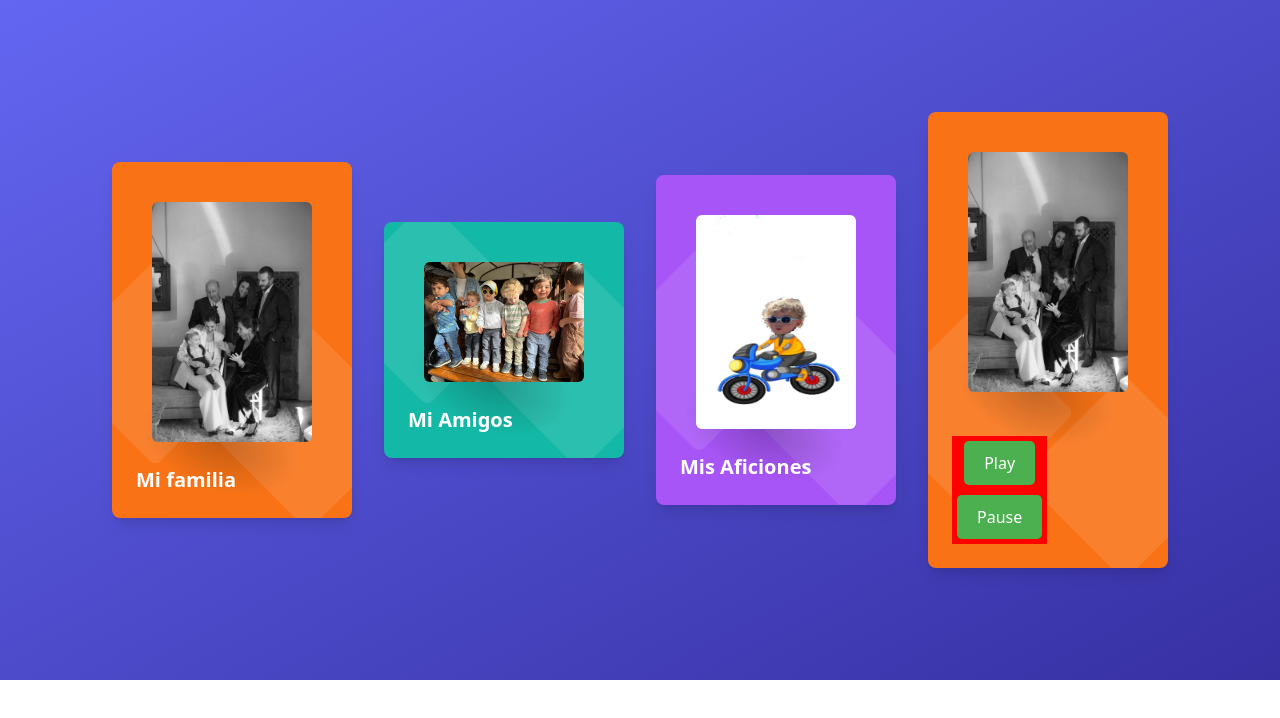
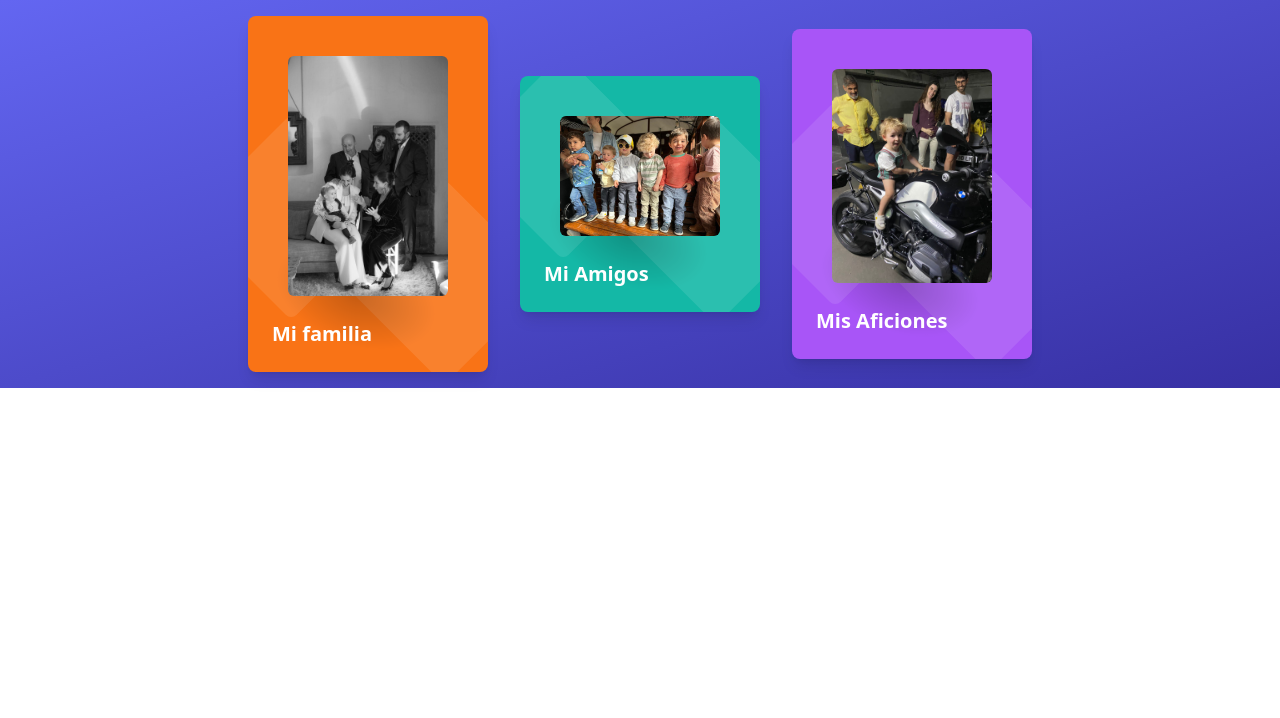
Before and after one commit to sergio-ove/rincon-tommy-tomas, a Vue app: page /bienvenida in a window 1280 px wide. Shown: the top 718 px of the page. Built offline with nearby package versions, Linux system fonts and the light colour scheme.

Commit message:
añado carrusel

```diff
--- /dev/null
+++ b/src/components/wcAmigos/wcAmigos.js
@@ -0,0 +1,53 @@
+import { defineComponent, onMounted, ref ,nextTick  } from 'vue';
+
+
+export default defineComponent({
+    name: 'wcAmigos',
+    setup() {
+        const track = ref(null);
+        const slides = ref([]);
+        const slideWidth = ref(0);
+        const currentIndex = ref(0);
+
+        const updateCarousel = () => {
+          if (track.value) {
+            track.value.style.transform = `translateX(-${slideWidth.value * currentIndex.value}px)`;
+          }
+        };
+
+        const nextSlide = () => {
+          if (currentIndex.value < slides.value.length - 1) {
+            currentIndex.value++;
+            updateCarousel();
+          }
+        };
+
+        const prevSlide = () => {
+          if (currentIndex.value > 0) {
+            currentIndex.value--;
+            updateCarousel();
+          }
+        };
+
+        onMounted(async () => {
+          await nextTick(); // Espera a que el DOM esté completamente renderizado
+          if (track.value) {
+            slides.value = Array.from(track.value.children);
+            slideWidth.value = slides.value[0].getBoundingClientRect().width;
+            updateCarousel();
+
+            window.addEventListener('resize', () => {
+              slideWidth.value = slides.value[0].getBoundingClientRect().width;
+              updateCarousel();
+            });
+          }
+        });
+
+        return {
+          track,
+          nextSlide,
+          prevSlide,
+        };
+      },
+
+});
--- /dev/null
+++ b/src/components/wcAmigos/wcAmigos.vue
@@ -0,0 +1,37 @@
+<template>
+    <div class="carousel-wrapper relative">
+      <div class="carousel-track flex" ref="track">
+        <div class="carousel-slide bg-indigo-400 flex justify-center items-center h-64 text-white text-2xl"> <img src="/src/assets/grupo.jpg" alt=""></div>
+        <div class="carousel-slide bg-indigo-500 flex justify-center items-center h-64 text-white text-2xl"><img src="/src/assets/carrito.jpg" alt=""></div>
+        <div class="carousel-slide bg-indigo-600 flex justify-center items-center h-64 text-white text-2xl">Slide 3</div>
+      </div>
+      <button @click="prevSlide" class="absolute left-0 top-1/2 transform -translate-y-1/2 bg-white p-2 rounded-full shadow-lg">
+        &#10094;
+      </button>
+      <button @click="nextSlide" class="absolute right-0 top-1/2 transform -translate-y-1/2 bg-white p-2 rounded-full shadow-lg">
+        &#10095;
+      </button>
+    </div>
+  </template>
+<script src="./wcAmigos.js"></script>
+
+<style scoped>
+.carousel-wrapper {
+  position: relative;
+  width: 100%;
+  overflow: hidden;
+  margin-top: 217px;
+
+}
+.carousel-track {
+  display: flex;
+  transition: transform 0.5s ease-in-out;
+}
+.carousel-slide {
+  min-width: 100%;
+  box-sizing: border-box;
+}
+button {
+  font-size: 1.5rem;
+}
+</style>
--- a/src/components/wcBienvenida/wcBienvenida.js
+++ b/src/components/wcBienvenida/wcBienvenida.js
@@ -1,24 +1,20 @@
-import { defineComponent } from 'vue';
-import wcMusica from '../wcMusica/wcMusica.vue';
-
+import { defineComponent, onMounted } from 'vue';
+import musicFile from '../../assets/sonidos/motor.wav'
 
 export default defineComponent({
     name: 'wcBienvenida',
-    components: {
-        'wcMusica': wcMusica,
-    },
-
     data() {
-        return {
-
-        };
-    },
-
-    mounted() {
-
+      return {
+        musicSrc: musicFile
+      };
     },
     methods: {
-
-
+        pagSeccion(evento) {
+            this.$router.push({ name: evento, params: { evento } });
+        }
+    },
+    onMounted() {
+      // Inicia la música al montar el componente
+      this.startMusic();
     }
-});
+  });
--- a/src/components/wcBienvenida/wcBienvenida.vue
+++ b/src/components/wcBienvenida/wcBienvenida.vue
@@ -1,7 +1,7 @@
 <template>
   <!-- component -->
-<div class="p-24 flex flex-wrap items-center justify-center bg-gradient-to-br from-indigo-500 to-indigo-800">
-
+<div class="p-18 flex flex-wrap items-center justify-center bg-gradient-to-br from-indigo-500 to-indigo-800">
+    <button  @click="pagSeccion('familia')" >
     <div class="flex-shrink-0 m-4 relative h-120 overflow-hidden bg-orange-500 rounded-lg max-w-xs shadow-lg">
       <svg class="absolute bottom-0 left-0 mb-8" viewBox="0 0 375 283" fill="none" style="transform: scale(1.5); opacity: 0.1;">
         <rect x="159.52" y="175" width="152" height="152" rx="8" transform="rotate(-45 159.52 175)" fill="white"/>
@@ -18,6 +18,8 @@
         </div>
       </div>
     </div>
+  </button>
+  <button  @click="pagSeccion('amigos')">
     <div class="flex-shrink-0 m-4 relative h-120 overflow-hidden bg-teal-500 rounded-lg max-w-xs shadow-lg">
       <svg class="absolute bottom-0 left-0 mb-8" viewBox="0 0 375 283" fill="none" style="transform: scale(1.5); opacity: 0.1;">
         <rect x="159.52" y="175" width="152" height="152" rx="8" transform="rotate(-45 159.52 175)" fill="white"/>
@@ -35,6 +37,8 @@
         </div>
       </div>
     </div>
+  </button>
+  <button @click="pagSeccion('aficiones')">
     <div class="flex-shrink-0 m-4 relative h-120 overflow-hidden bg-purple-500 rounded-lg max-w-xs shadow-lg">
       <svg class="absolute bottom-0 left-0 mb-8" viewBox="0 0 375 283" fill="none" style="transform: scale(1.5); opacity: 0.1;">
         <rect x="159.52" y="175" width="152" height="152" rx="8" transform="rotate(-45 159.52 175)" fill="white"/>
@@ -42,7 +46,7 @@
       </svg>
       <div class="relative pt-10 px-10 flex items-center justify-center">
         <div class="block absolute w-48 h-48 bottom-0 left-0 -mb-24 ml-3" style="background: radial-gradient(black, transparent 60%); transform: rotate3d(0, 0, 1, 20deg) scale3d(1, 0.6, 1); opacity: 0.2;"></div>
-        <img class="relative w-40 rounded-md" src="/src/assets/motero.jpg" alt="">
+        <img class="relative w-40 rounded-md" src="/src/assets/motorista.jpg" alt="">
       </div>
       <div class="relative text-white px-6 pb-6 mt-6">
         <div class="flex justify-between">
@@ -51,23 +55,7 @@
         </div>
       </div>
     </div>
-    <div class="flex-shrink-0 m-4 relative h-120 overflow-hidden bg-orange-500 rounded-lg max-w-xs shadow-lg">
-      <svg class="absolute bottom-0 left-0 mb-8" viewBox="0 0 375 283" fill="none" style="transform: scale(1.5); opacity: 0.1;">
-        <rect x="159.52" y="175" width="152" height="152" rx="8" transform="rotate(-45 159.52 175)" fill="white"/>
-        <rect y="107.48" width="152" height="152" rx="8" transform="rotate(-45 0 107.48)" fill="white"/>
-      </svg>
-      <div class="relative pt-10 px-10 flex items-center justify-center">
-        <div class="block absolute w-48 h-48 bottom-0 left-0 -mb-24 ml-3" style="background: radial-gradient(black, transparent 60%); transform: rotate3d(0, 0, 1, 20deg) scale3d(1, 0.6, 1); opacity: 0.2;"></div>
-        <img class="relative w-40 rounded-md" src="/src/assets/boda.jpg" alt="">
-      </div>
-      <div class="relative text-white px-6 pb-6 mt-6">
-        <div class="flex justify-between">
-          <wcMusica/>
-
-        </div>
-      </div>
-    </div>
-
+  </button>
 
   </div>
 </template>
--- a/src/components/wcInicio/wcInicio.vue
+++ b/src/components/wcInicio/wcInicio.vue
@@ -10,6 +10,7 @@
       <button @click="pagBienvenida" class="hover:bg-blue-400 bg-indigo-600 px-8 py-2 mt-8 rounded-3xl text-gray-100 font-semibold uppercase tracking-wide">Acceder</button>
     </div>
     <motorista-svg></motorista-svg>
+
   </div>
 </template>
 <script src="./wcInicio.js"></script>
--- a/src/components/wcMusica/wcMusica.js
+++ b/src/components/wcMusica/wcMusica.js
@@ -1,4 +1,5 @@
 import { defineComponent } from 'vue';
+import musicFile from '../../assets/sonidos/motor.wav'
 // import musicFile from '@/assets/musica.mp3'
 
 export default defineComponent({
@@ -7,25 +8,17 @@ export default defineComponent({
 
     },
 
-    data() {
-        return {
-            // musicSrc: musicFile
-        };
+    methods: {
+      startMusic() {
+        // Reproduce la música automáticamente cuando el componente se monte
+        const audio = this.$refs.audio;
+        if (audio) {
+          audio.play();
+        }
+      }
     },
-
-    mounted() {
-
-    },
-    methods: {
-        playMusic() {
-            this.$refs.audio.play();
-          },
-          pauseMusic() {
-            this.$refs.audio.pause();
-          },
-          onMusicEnd() {
-            console.log('Music has ended');
-          }
-
+    onMounted() {
+      // Inicia la música al montar el componente
+      this.startMusic();
     }
 });
--- a/src/components/wcMusica/wcMusica.vue
+++ b/src/components/wcMusica/wcMusica.vue
@@ -1,10 +1,13 @@
 <template>
-    <div class="music-player">
-        <audio ref="audio" :src="musicSrc" @ended="onMusicEnd"></audio>
-        <button @click="playMusic" class="play-button">Play</button>
-        <button @click="pauseMusic" class="pause-button">Pause</button>
+    <div>
+      <!-- Elemento de audio con reproducción automática y en bucle -->
+      <audio ref="audio" loop autoplay>
+        <!-- Asegúrate de actualizar la ruta al archivo de música correcto -->
+        <source :src="musicSrc" type="audio/mpeg" />
+        Your browser does not support the audio element.
+      </audio>
     </div>
-</template>
+  </template>
 <script src="./wcMusica.js"></script>
 
 <style scoped>
--- a/src/router/router.js
+++ b/src/router/router.js
@@ -2,10 +2,12 @@
 import { createRouter, createWebHistory } from 'vue-router';
 import wcInicio from '../components/wcInicio/wcInicio.vue';
 import wcBienvenida from '../components/wcBienvenida/wcBienvenida.vue';
+import wcAmigos from '../components/wcAmigos/wcAmigos.vue';
 
 const routes = [
-  { path: '/', component: wcInicio },
-  { path: '/bienvenida', component: wcBienvenida }
+  { path: '/', name: 'inicio', component: wcInicio },
+  { path: '/bienvenida', name: 'bienvenida', component: wcBienvenida },
+  { path: '/amigos', name: 'amigos', component: wcAmigos }
 ];
 
 const router = createRouter({
```
Also changed, not shown: 1 other file (tests, documents, lock files or other folders).
